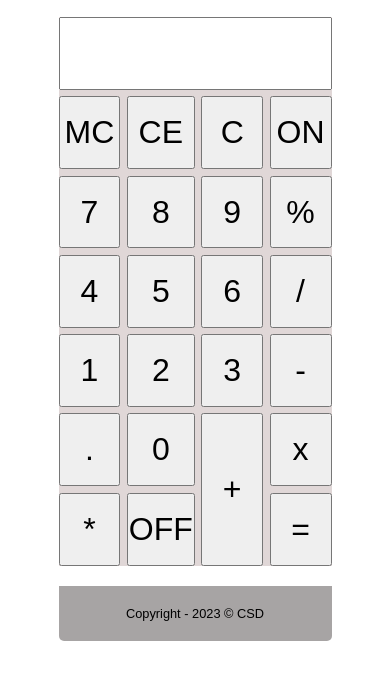
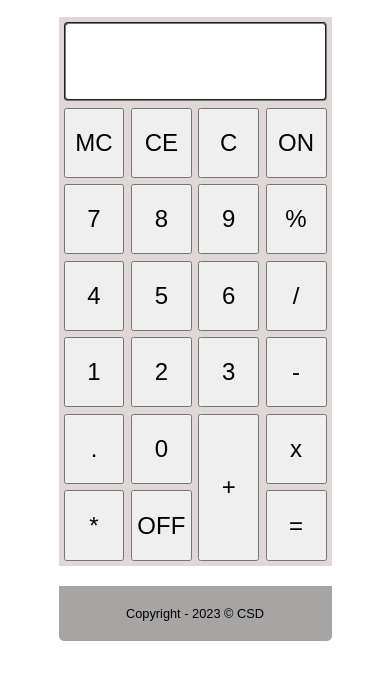
Before and after one commit to teddy-wests1de/webcalc, a plain HTML site: page index.html in a window 390 px wide. Shown: the part 92-772 px from the top of the page. Drawn offline with Linux system fonts and the light colour scheme.

Commit message:
Re-alignment

```diff
--- a/styles.css
+++ b/styles.css
@@ -40,19 +40,22 @@ html {
 .grid-parent {
     display: grid;
     grid-template-columns: repeat(4, 1fr);
+    grid-template-rows: auto;
     gap: 0.4rem;
     width: 70%;
     background: var(--bg-color2);
     margin: auto;
     height: 65vh;
-
+    padding: 5px;
 }
 .answer-box {
     grid-column: 1 / 5;
     text-align: right;
     font-size: 2rem;
     padding: 0 20px;
-    letter-spacing: 0.2rem;
+    letter-spacing: 0.3rem;
+    border-style: groove;
+    border-radius: 4px;
 }
 .calcButtons {
     font-size: 2rem;
@@ -66,4 +69,7 @@ html {
     .header-box, .footer-box {
         font-size: 0.8rem;
     }
+    .calcButtons {
+        font-size: 1.5rem;
+    }
 }
```
